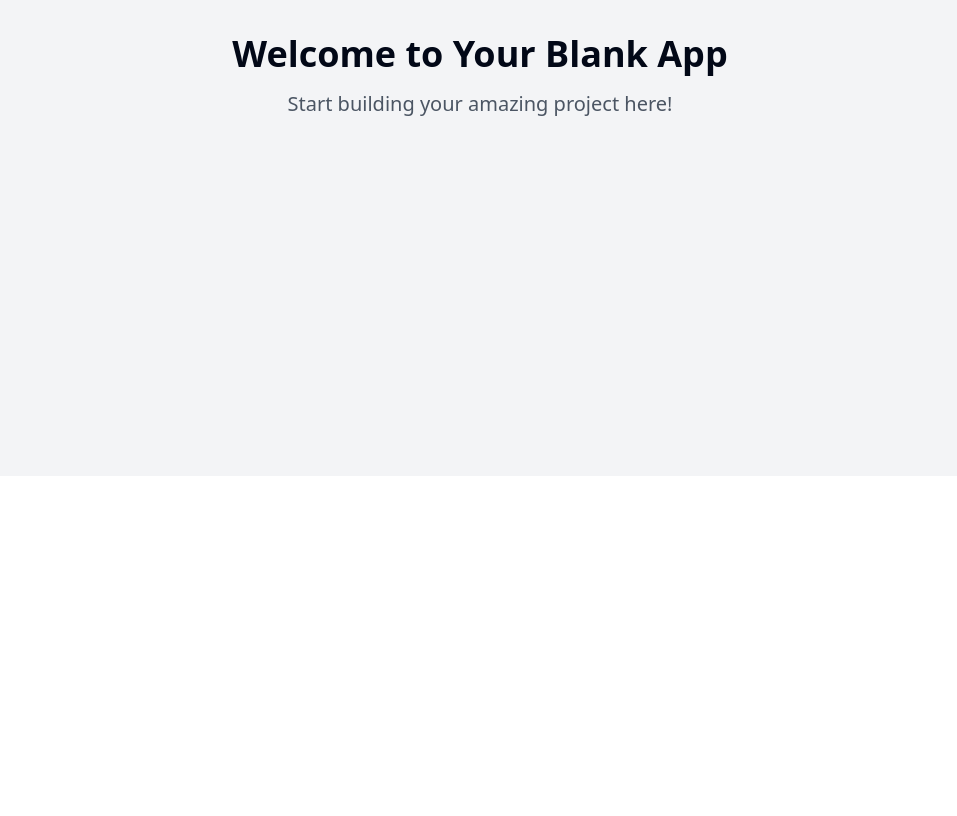
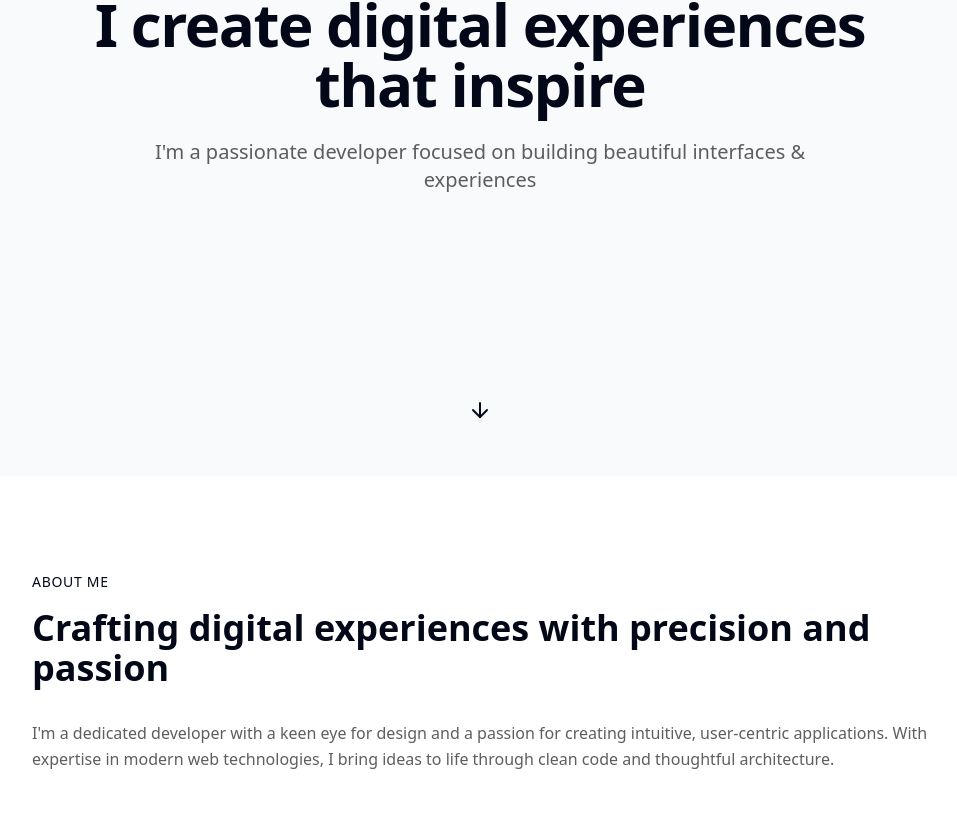
Before and after one commit to VigneshMurugan/VigneshMurugan.github.io, a React (Vite) app: page / in a window 1280 px wide. Shown: the part 324-1140 px from the top of the page, without its empty margins (160-1117 px from the left). Before the commit the page ends 800 px from the top, so only its background shows below. Built offline with nearby package versions, Linux system fonts and the light colour scheme.

Commit message:
Add portfolio website
This commit implements a super fluid UI portfolio website.  The specific features and implementation details are not yet defined.

```diff
--- /dev/null
+++ b/src/components/About.tsx
@@ -0,0 +1,26 @@
+
+const About = () => {
+  return (
+    <section id="about" className="section-padding bg-white">
+      <div className="max-w-4xl mx-auto">
+        <div className="animate-on-scroll">
+          <span className="text-secondary-DEFAULT text-sm tracking-wider uppercase mb-4 block">
+            About me
+          </span>
+          <h2 className="text-3xl md:text-4xl font-bold mb-8">
+            Crafting digital experiences with precision and passion
+          </h2>
+          <div className="prose prose-lg">
+            <p className="text-secondary-foreground/70 leading-relaxed">
+              I'm a dedicated developer with a keen eye for design and a passion for creating
+              intuitive, user-centric applications. With expertise in modern web technologies,
+              I bring ideas to life through clean code and thoughtful architecture.
+            </p>
+          </div>
+        </div>
+      </div>
+    </section>
+  );
+};
+
+export default About;
--- /dev/null
+++ b/src/components/Contact.tsx
@@ -0,0 +1,57 @@
+
+const Contact = () => {
+  return (
+    <section id="contact" className="section-padding bg-white">
+      <div className="max-w-4xl mx-auto">
+        <div className="animate-on-scroll">
+          <span className="text-secondary-DEFAULT text-sm tracking-wider uppercase mb-4 block">
+            Contact
+          </span>
+          <h2 className="text-3xl md:text-4xl font-bold mb-8">Get in touch</h2>
+          <div className="glass p-8 rounded-lg">
+            <form className="space-y-6">
+              <div>
+                <label htmlFor="name" className="block text-sm font-medium mb-2">
+                  Name
+                </label>
+                <input
+                  type="text"
+                  id="name"
+                  className="w-full px-4 py-2 rounded-md border border-gray-200 focus:outline-none focus:ring-2 focus:ring-secondary-DEFAULT"
+                />
+              </div>
+              <div>
+                <label htmlFor="email" className="block text-sm font-medium mb-2">
+                  Email
+                </label>
+                <input
+                  type="email"
+                  id="email"
+                  className="w-full px-4 py-2 rounded-md border border-gray-200 focus:outline-none focus:ring-2 focus:ring-secondary-DEFAULT"
+                />
+              </div>
+              <div>
+                <label htmlFor="message" className="block text-sm font-medium mb-2">
+                  Message
+                </label>
+                <textarea
+                  id="message"
+                  rows={4}
+                  className="w-full px-4 py-2 rounded-md border border-gray-200 focus:outline-none focus:ring-2 focus:ring-secondary-DEFAULT"
+                ></textarea>
+              </div>
+              <button
+                type="submit"
+                className="w-full bg-primary text-white py-3 rounded-md hover:bg-primary/90 transition-colors"
+              >
+                Send Message
+              </button>
+            </form>
+          </div>
+        </div>
+      </div>
+    </section>
+  );
+};
+
+export default Contact;
--- /dev/null
+++ b/src/components/Experience.tsx
@@ -0,0 +1,56 @@
+
+const experiences = [
+  {
+    year: "2023",
+    title: "Senior Developer",
+    company: "Tech Corp",
+    description: "Led development of flagship product, mentored junior developers",
+  },
+  {
+    year: "2021",
+    title: "Full Stack Developer",
+    company: "Digital Agency",
+    description: "Built scalable web applications using modern technologies",
+  },
+  {
+    year: "2019",
+    title: "Frontend Developer",
+    company: "Startup Inc",
+    description: "Created responsive interfaces and improved user experience",
+  },
+];
+
+const Experience = () => {
+  return (
+    <section className="section-padding bg-background">
+      <div className="max-w-4xl mx-auto">
+        <div className="animate-on-scroll">
+          <span className="text-secondary-DEFAULT text-sm tracking-wider uppercase mb-4 block">
+            Experience
+          </span>
+          <h2 className="text-3xl md:text-4xl font-bold mb-12">Career Journey</h2>
+
+          <div className="space-y-12">
+            {experiences.map((exp, index) => (
+              <div
+                key={index}
+                className="flex flex-col md:flex-row gap-6 md:gap-12 relative animate-on-scroll"
+              >
+                <div className="text-secondary-DEFAULT font-mono text-lg md:w-24 flex-shrink-0">
+                  {exp.year}
+                </div>
+                <div>
+                  <h3 className="text-xl font-semibold mb-2">{exp.title}</h3>
+                  <p className="text-secondary-DEFAULT mb-2">{exp.company}</p>
+                  <p className="text-secondary-foreground/70">{exp.description}</p>
+                </div>
+              </div>
+            ))}
+          </div>
+        </div>
+      </div>
+    </section>
+  );
+};
+
+export default Experience;
--- /dev/null
+++ b/src/components/Hero.tsx
@@ -0,0 +1,30 @@
+
+import { ArrowDown } from "lucide-react";
+
+const Hero = () => {
+  return (
+    <section className="min-h-screen flex flex-col justify-center items-center text-center section-padding relative">
+      <div className="animate-fade-in">
+        <span className="text-secondary-DEFAULT text-sm tracking-wider uppercase mb-4 block">
+          Welcome to my portfolio
+        </span>
+        <h1 className="text-4xl md:text-6xl font-bold mb-6 tracking-tight">
+          I create digital experiences
+          <br /> that inspire
+        </h1>
+        <p className="text-secondary-foreground/70 text-lg md:text-xl max-w-2xl mx-auto">
+          I'm a passionate developer focused on building beautiful interfaces & experiences
+        </p>
+      </div>
+
+      <a
+        href="#about"
+        className="absolute bottom-12 animate-bounce hover:text-secondary-DEFAULT transition-colors"
+      >
+        <ArrowDown size={24} />
+      </a>
+    </section>
+  );
+};
+
+export default Hero;
--- a/src/index.css
+++ b/src/index.css
@@ -1,101 +1,58 @@
+
 @tailwind base;
 @tailwind components;
 @tailwind utilities;
 
 @layer base {
   :root {
-    --background: 0 0% 100%;
+    --background: 210 40% 98%;
     --foreground: 222.2 84% 4.9%;
-
     --card: 0 0% 100%;
     --card-foreground: 222.2 84% 4.9%;
-
     --popover: 0 0% 100%;
     --popover-foreground: 222.2 84% 4.9%;
-
-    --primary: 222.2 47.4% 11.2%;
-    --primary-foreground: 210 40% 98%;
-
-    --secondary: 210 40% 96.1%;
-    --secondary-foreground: 222.2 47.4% 11.2%;
-
     --muted: 210 40% 96.1%;
     --muted-foreground: 215.4 16.3% 46.9%;
-
     --accent: 210 40% 96.1%;
     --accent-foreground: 222.2 47.4% 11.2%;
-
     --destructive: 0 84.2% 60.2%;
     --destructive-foreground: 210 40% 98%;
-
     --border: 214.3 31.8% 91.4%;
     --input: 214.3 31.8% 91.4%;
     --ring: 222.2 84% 4.9%;
-
-    --radius: 0.5rem;
-
-    --sidebar-background: 0 0% 98%;
-
-    --sidebar-foreground: 240 5.3% 26.1%;
-
-    --sidebar-primary: 240 5.9% 10%;
-
-    --sidebar-primary-foreground: 0 0% 98%;
-
-    --sidebar-accent: 240 4.8% 95.9%;
-
-    --sidebar-accent-foreground: 240 5.9% 10%;
-
-    --sidebar-border: 220 13% 91%;
-
-    --sidebar-ring: 217.2 91.2% 59.8%;
+    --radius: 0.75rem;
   }
 
-  .dark {
-    --background: 222.2 84% 4.9%;
-    --foreground: 210 40% 98%;
-
-    --card: 222.2 84% 4.9%;
-    --card-foreground: 210 40% 98%;
-
-    --popover: 222.2 84% 4.9%;
-    --popover-foreground: 210 40% 98%;
-
-    --primary: 210 40% 98%;
-    --primary-foreground: 222.2 47.4% 11.2%;
-
-    --secondary: 217.2 32.6% 17.5%;
-    --secondary-foreground: 210 40% 98%;
-
-    --muted: 217.2 32.6% 17.5%;
-    --muted-foreground: 215 20.2% 65.1%;
-
-    --accent: 217.2 32.6% 17.5%;
-    --accent-foreground: 210 40% 98%;
-
-    --destructive: 0 62.8% 30.6%;
-    --destructive-foreground: 210 40% 98%;
-
-    --border: 217.2 32.6% 17.5%;
-    --input: 217.2 32.6% 17.5%;
-    --ring: 212.7 26.8% 83.9%;
-    --sidebar-background: 240 5.9% 10%;
-    --sidebar-foreground: 240 4.8% 95.9%;
-    --sidebar-primary: 224.3 76.3% 48%;
-    --sidebar-primary-foreground: 0 0% 100%;
-    --sidebar-accent: 240 3.7% 15.9%;
-    --sidebar-accent-foreground: 240 4.8% 95.9%;
-    --sidebar-border: 240 3.7% 15.9%;
-    --sidebar-ring: 217.2 91.2% 59.8%;
-  }
-}
-
-@layer base {
   * {
     @apply border-border;
   }
 
   body {
-    @apply bg-background text-foreground;
+    @apply bg-background text-foreground antialiased;
+  }
+
+  html {
+    @apply scroll-smooth;
   }
 }
+
+@layer utilities {
+  .glass {
+    @apply backdrop-blur-md bg-white/30 border border-white/20;
+  }
+
+  .section-padding {
+    @apply py-24 px-6 md:px-12;
+  }
+}
+
+.animate-on-scroll {
+  opacity: 0;
+  transform: translateY(20px);
+  transition: all 0.6s ease-out;
+}
+
+.animate-on-scroll.visible {
+  opacity: 1;
+  transform: translateY(0);
+}
--- a/src/pages/Index.tsx
+++ b/src/pages/Index.tsx
@@ -1,13 +1,40 @@
-// Update this page (the content is just a fallback if you fail to update the page)
+
+import { useEffect } from "react";
+import Hero from "@/components/Hero";
+import About from "@/components/About";
+import Experience from "@/components/Experience";
+import Contact from "@/components/Contact";
 
 const Index = () => {
+  useEffect(() => {
+    const observerCallback: IntersectionObserverCallback = (entries) => {
+      entries.forEach((entry) => {
+        if (entry.isIntersecting) {
+          entry.target.classList.add("visible");
+        }
+      });
+    };
+
+    const observerOptions = {
+      threshold: 0.1,
+    };
+
+    const observer = new IntersectionObserver(observerCallback, observerOptions);
+
+    document.querySelectorAll(".animate-on-scroll").forEach((element) => {
+      observer.observe(element);
+    });
+
+    return () => observer.disconnect();
+  }, []);
+
   return (
-    <div className="min-h-screen flex items-center justify-center bg-gray-100">
-      <div className="text-center">
-        <h1 className="text-4xl font-bold mb-4">Welcome to Your Blank App</h1>
-        <p className="text-xl text-gray-600">Start building your amazing project here!</p>
-      </div>
-    </div>
+    <main className="overflow-hidden">
+      <Hero />
+      <About />
+      <Experience />
+      <Contact />
+    </main>
   );
 };
 
```
Also changed, not shown: tailwind.config.ts (+43 -54 lines).
